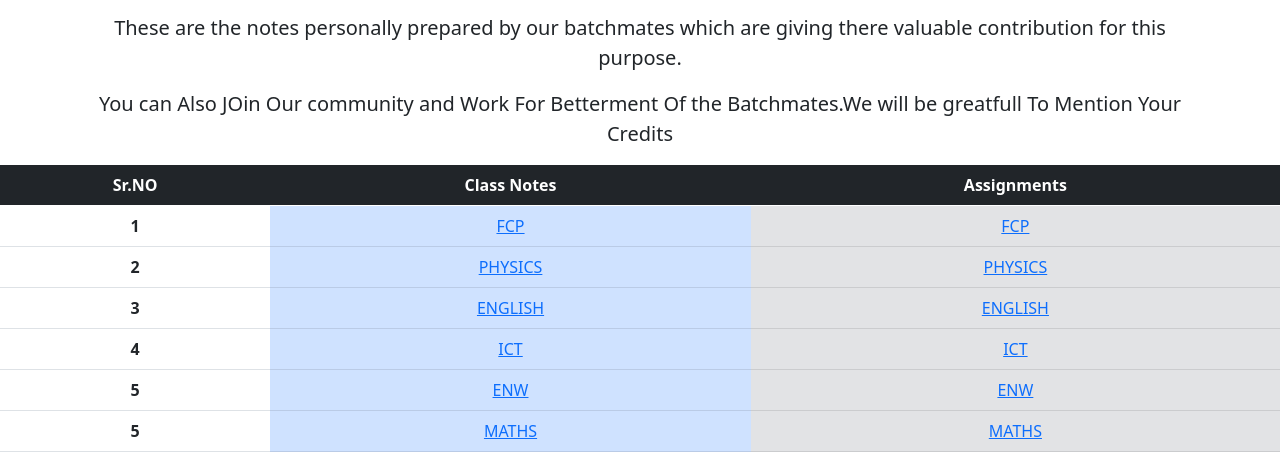
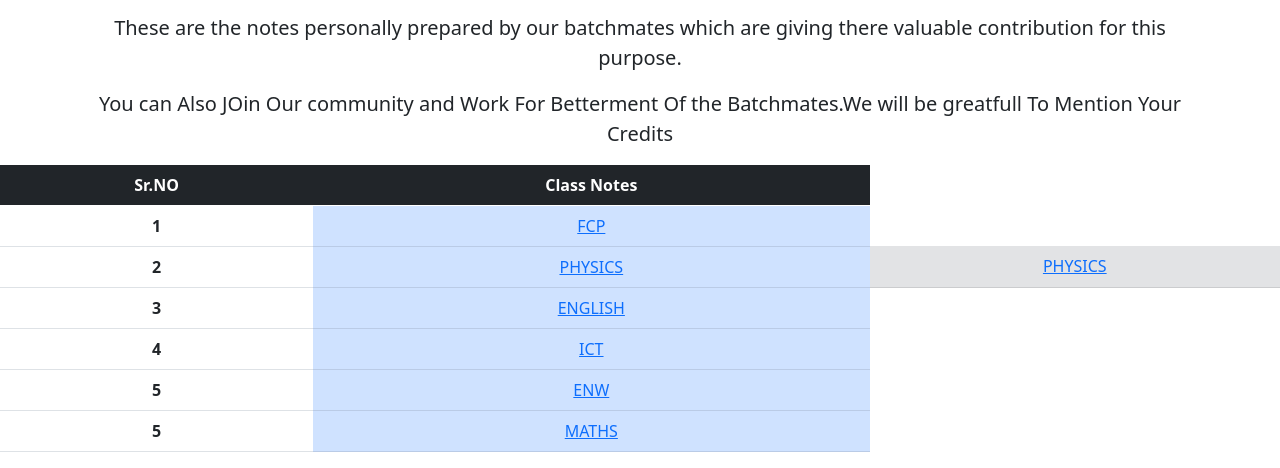
Before and after one commit to sparsh2002/helpbuddy, a plain HTML site: page content.html in a window 1280 px wide. Shown: the part 413-881 px from the top of the page. Drawn offline with nearby package versions, Linux system fonts and the light colour scheme.

Commit message:
Update content.html

```diff
--- a/content.html
+++ b/content.html
@@ -61,7 +61,7 @@
     <tr>
       <th scope="col" class="table-dark">Sr.NO</th>
       <th scope="col" class="table-dark">Class Notes</th>
-      <th scope="col" class="table-dark">Assignments</th>
+
 
     </tr>
   </thead>
@@ -69,7 +69,7 @@
     <tr>
       <th scope="row">1</th>
       <td class="table-primary"><a href="https://mega.nz/folder/1FFlHSQY#c1hsuMveGpvvAW6c5rqX_w">FCP </a></td>
-      <td class="table-secondary"><a href="https://mega.nz/folder/8E1mFKzD#mrjE_JoPxVh7QialzAn8Gg">FCP</a></td>
+
 
     </tr>
     <tr>
@@ -81,23 +81,23 @@
     <tr>
       <th scope="row" >3</th>
       <td class="table-primary"><a href="https://mega.nz/folder/8V0UBKoL#DtuPbE2wrvro9SeqeZfLSQ">ENGLISH</a></td>
-      <td class="table-secondary"><a href="https://mega.nz/folder/1Qkn3a5a#hjvmdnKUPZytIJuOfY-N_Q">ENGLISH</a></td>
+
 
     </tr>
     <tr>
       <th scope="row">4</th>
       <td class="table-primary"><a href="https://mega.nz/folder/pUlj3YQK#4jAp6GU49O00VViNWtFn9A">ICT</a></td>
-      <td class="table-secondary"><a href="https://mega.nz/folder/lRk2WSoI#vLxMIxaMQsrpnc9J8yaWJQ">ICT</a></td>
+
     </tr>
     <tr>
       <th scope="row">5</th>
       <td class="table-primary"><a href="https://mega.nz/folder/Qc8UFKbS#6tPOiSKK4M0sZbncv4ZeKg">ENW</a></td>
-      <td class="table-secondary"><a href="https://mega.nz/folder/JFsRVKSJ#DLbgMn_qivoXNMzUJoLS4g">ENW</a></td>
+
     </tr>
     <tr>
       <th scope="row">5</th>
       <td class="table-primary"><a href="https://mega.nz/folder/UJsmWaAS#kYL5FuRv3AhphUtoQwnZXg">MATHS</a></td>
-      <td class="table-secondary"><a href="https://mega.nz/folder/UQ8WgI7J#sTGRSFFhfVjrRlGre3iVZw">MATHS</a></td>
+
     </tr>
   </tbody>
 </table>
```
